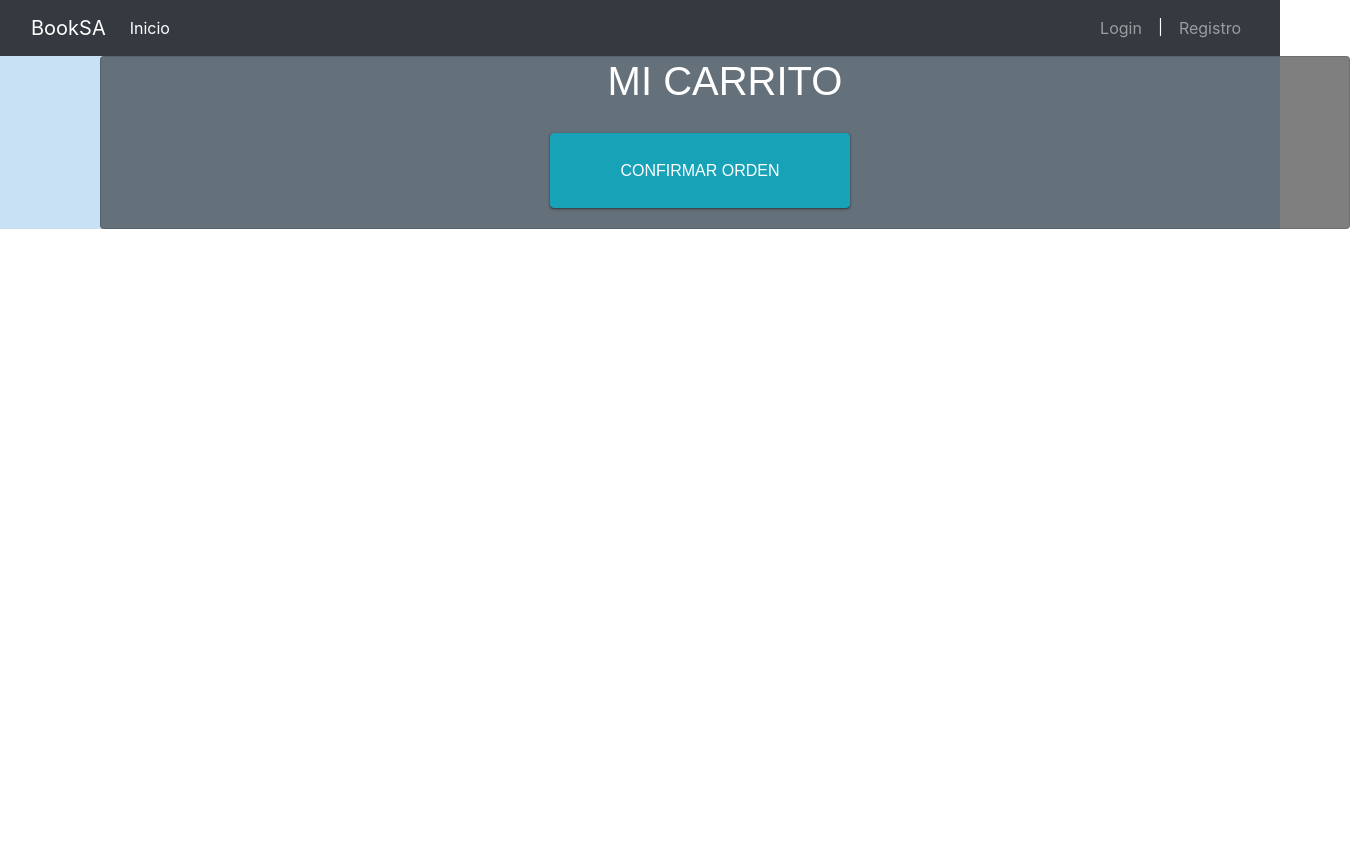
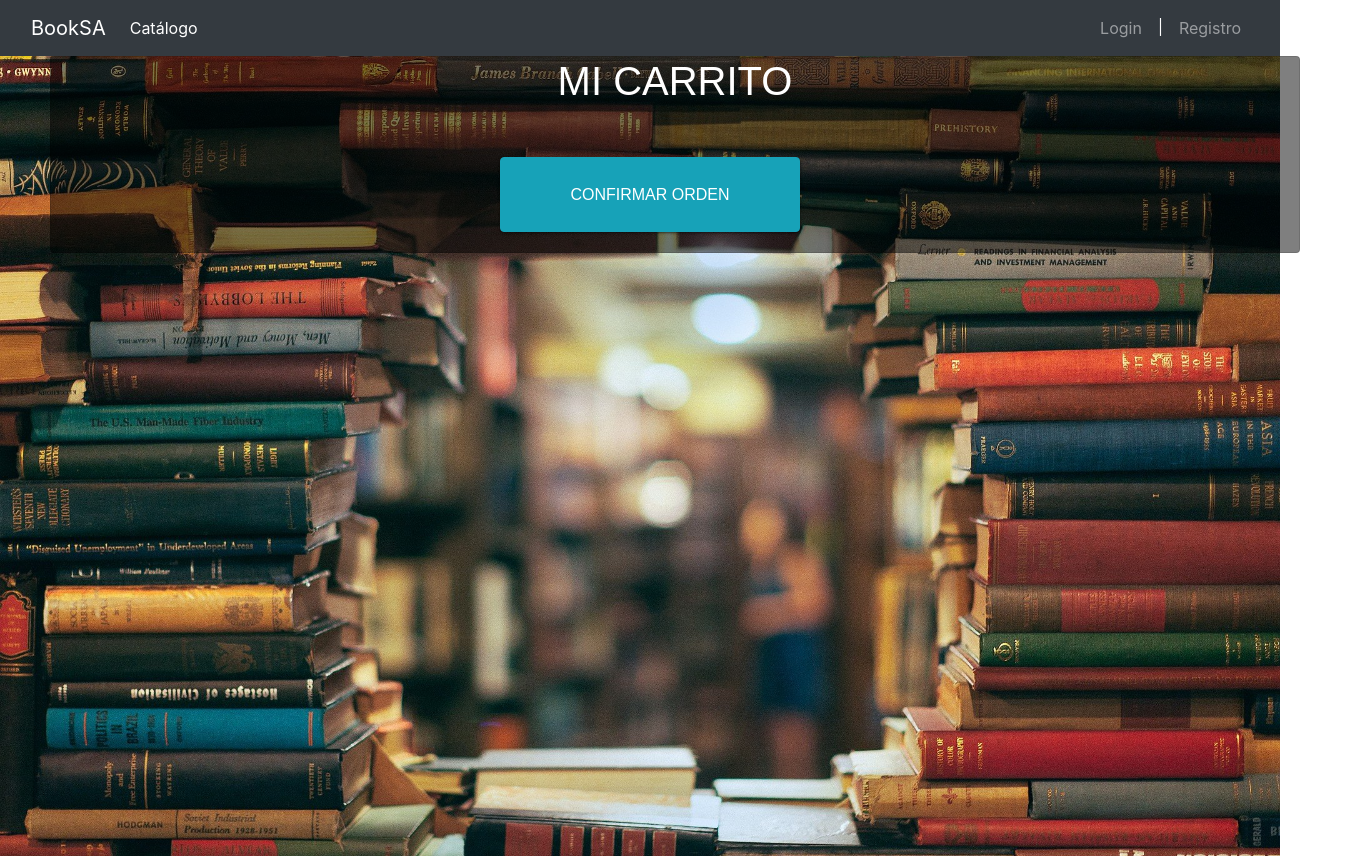
Before and after one commit to echicasprado/SA-junio, an Angular app in the folder Frontend/: page /carrito in a window 1280 px wide. Shown: the whole page, 1350 px wide, since content can reach past the window. Before the commit the page ends 800 px from the top, so only its background shows below. Built offline with nearby package versions, Linux system fonts and the light colour scheme.

Commit message:
Compras finalizado

```diff
--- a/Frontend/src/app/carrito/carrito.component.css
+++ b/Frontend/src/app/carrito/carrito.component.css
@@ -1,15 +1,17 @@
 html, body{
-    background: rgb(200, 225, 245);
 
-   font-family: "Numans", sans-serif;
-   color:white;
+  background-image: url("../../assets/crud.jpg");
+  background-size: cover;
+  background-repeat: no-repeat;
+  height: 100vh;
+  max-width: 100vw;
+  font-family: "Numans", sans-serif;
+  color:white;
 
  }
 
  .card {    /* este es para la pantallita negra sobrepuesta*/
-
-     margin-top: auto;
-     margin-left: 100px;
+     margin-left: 50px;
      margin-bottom: auto;
      width: 1250px;
      background-color: rgba(0, 0, 0, 0.5) !important;
--- a/Frontend/src/app/carrito/carrito.component.html
+++ b/Frontend/src/app/carrito/carrito.component.html
@@ -4,7 +4,7 @@
 
         <div class="card">
             <div class="encabezado">
-                <h1 >MI CARRITO</h1>
+                <h1 >MI CARRITO</h1> <br>
 
             </div>
 
@@ -25,7 +25,7 @@
             </div>
 
             <div align="center" class="encabezado">
-                <button class="btn btn-info" onclick="location.href='/ordenes'" >CONFIRMAR ORDEN</button>
+                <button class="btn btn-info" (click)="crearPedido(1);" >CONFIRMAR ORDEN</button>
 
             </div>
 
--- a/Frontend/src/app/carrito/carrito.component.ts
+++ b/Frontend/src/app/carrito/carrito.component.ts
@@ -1,4 +1,9 @@
+import { HttpClient } from '@angular/common/http';
 import { Component, OnInit } from '@angular/core';
+import { NgbModal } from '@ng-bootstrap/ng-bootstrap';
+import { FormControl, FormGroup, Validators } from "@angular/forms";
+import { Router } from '@angular/router';
+import { URLs } from '../urls/urls';
 
 @Component({
   selector: 'app-carrito',
@@ -7,14 +12,23 @@ import { Component, OnInit } from '@angular/core';
 })
 export class CarritoComponent implements OnInit {
   public listacarrito = []
-  constructor() {
+  public listacompra = []
 
- this.listacarrito= JSON.parse(localStorage.getItem('productoscarrito'));
+  myURL = new URLs();
+  url_compra: string = this.myURL.url_compra;
+  error;
 
+
+constructor(private http: HttpClient, private modal:NgbModal, private router : Router) {
+
+    this.listacarrito= JSON.parse(localStorage.getItem('productoscarrito'));
+
+}
+
+
+ngOnInit(): void {
   }
 
-  ngOnInit(): void {
-  }
 
   quitarCarrito(pro){
     let listatemporal=[]
@@ -28,4 +42,28 @@ export class CarritoComponent implements OnInit {
     window.location.reload();
   }
 
+
+//Crear una orden, se envía la factura al cliente a su correo
+  crearPedido(estado){
+    var res;
+    let carrito = {};
+
+    carrito = this.listacarrito.reduce((final,actual)=>{
+      final.productos.push({nombre: actual.title, precio: actual.price})
+      final.total = final.total + actual.price
+      return final
+    },{productos: [], total:0, estado:estado, usuario:  JSON.parse(localStorage.getItem('usuario')).correo})
+
+    console.log("Este es el json", carrito);
+
+    this.http.post(this.url_compra, carrito).subscribe((data:[])=> {
+      res = data;
+      console.log("Valor de res", res);
+      location.reload();
+      alert('¡Compra realizada exitosamente!');
+      },error => this.error = error);
+  }
+
+
+
 }
--- a/Frontend/src/app/home/home.component.html
+++ b/Frontend/src/app/home/home.component.html
@@ -4,7 +4,7 @@
 </head>
 <body>
     <div align="right" class="encabezado">
-        <button onclick="location.href='/carrito'" ></button>
+
 
     </div>
     <div class="card">
--- a/Frontend/src/app/navigation/navigation.component.html
+++ b/Frontend/src/app/navigation/navigation.component.html
@@ -10,7 +10,7 @@
           <div class=""*ngIf="this.tipouser == 0">
             <li class="nav-item" >
               <a class="nav-link" routerLink="/" routerLinkActive="active"
-                >Inicio</a
+                >Catálogo</a
               >
             </li>
           </div>
@@ -64,6 +64,14 @@
       </ng-container>
 
       <ul class="navbar-nav ml-auto">
+
+        <div class=""*ngIf="this.tipouser == 3">
+          <li class="nav-item" >
+            <a class="nav-link" routerLink="/carrito" routerLinkActive="active">
+              <i class="fas fa-shopping-cart"></i> &nbsp;&nbsp;&nbsp;|</a>
+          </li>
+        </div>
+
         <ng-container *ngIf="!usuarioService.estaLog(); else log">
           <li class="nav-item">
             <a class="nav-link" routerLink="/login" routerLinkActive="active"
--- a/Frontend/src/app/services/usuario.service.ts
+++ b/Frontend/src/app/services/usuario.service.ts
@@ -40,7 +40,7 @@ console.log(usuario)
     const desencriptar = this.decryptUsingAES256(this.tokenFromUI,  usuario.password.toString());
     const encriptada = this.encryptUsingAES256(this.tokenFromUI,  usuario.password.toString());
     usuario.password = encriptada;
-    return this.http.put('http://34.134.68.224:47001/Actualizar_Usuario', usuario);
+    return this.http.put(`${this.API_URI}/Actualizar_Usuario`, usuario);
   }
 
   estaLog():Boolean{
--- a/Frontend/src/app/urls/urls.ts
+++ b/Frontend/src/app/urls/urls.ts
@@ -17,5 +17,5 @@ export class URLs{
     public url_newBitacora: string = `http://${this.host}:47010/bitacora/newBitacora`;
     // public url_newBitacora: string = `http://localhost:3450/bitacora/newBitacora`;
     public url_getBitacora: string = `http://${this.host}:47011/bitacora/getBitacora`;
-
+    public url_compra: string = `http://${this.host}:47006/api/compra`;
 }
```
